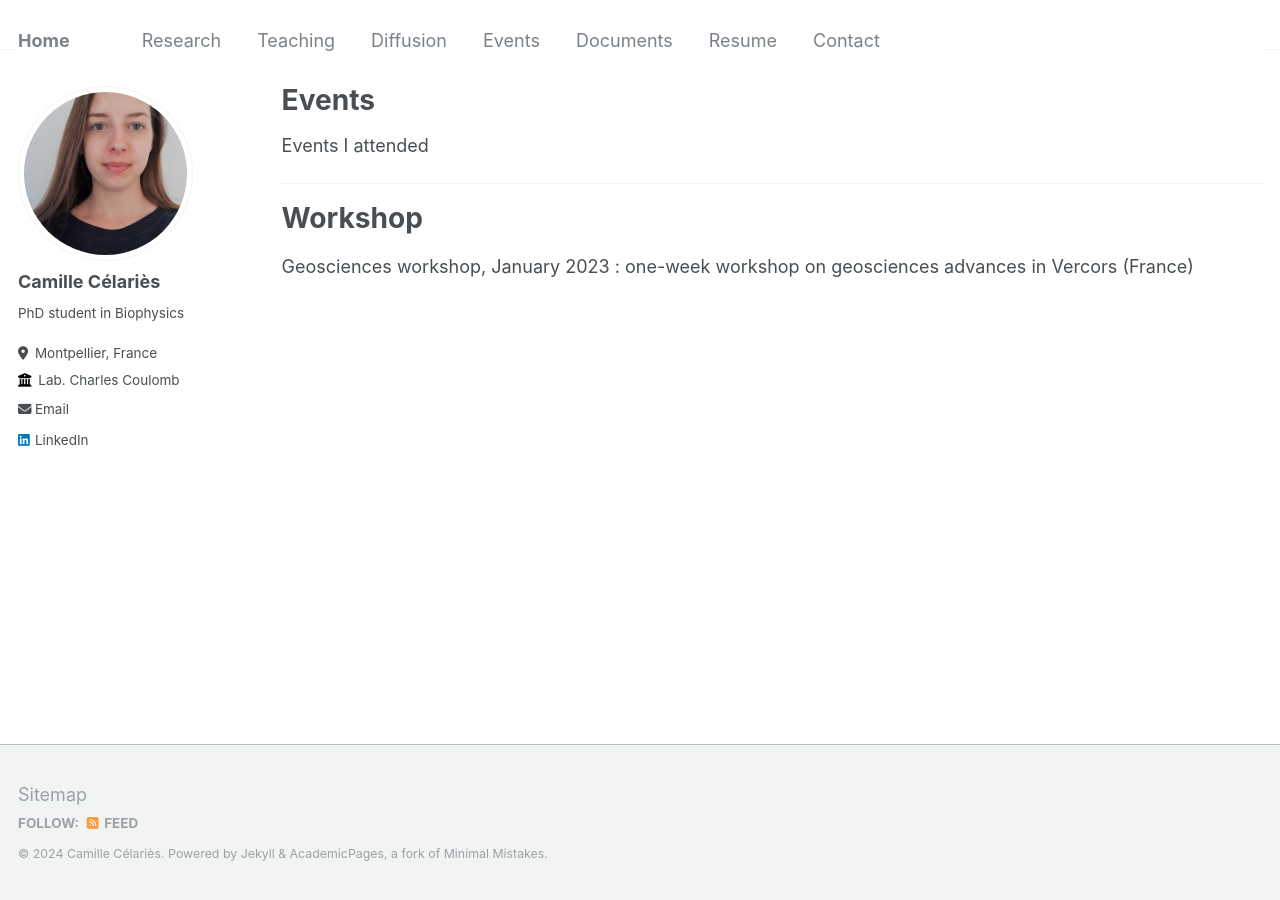
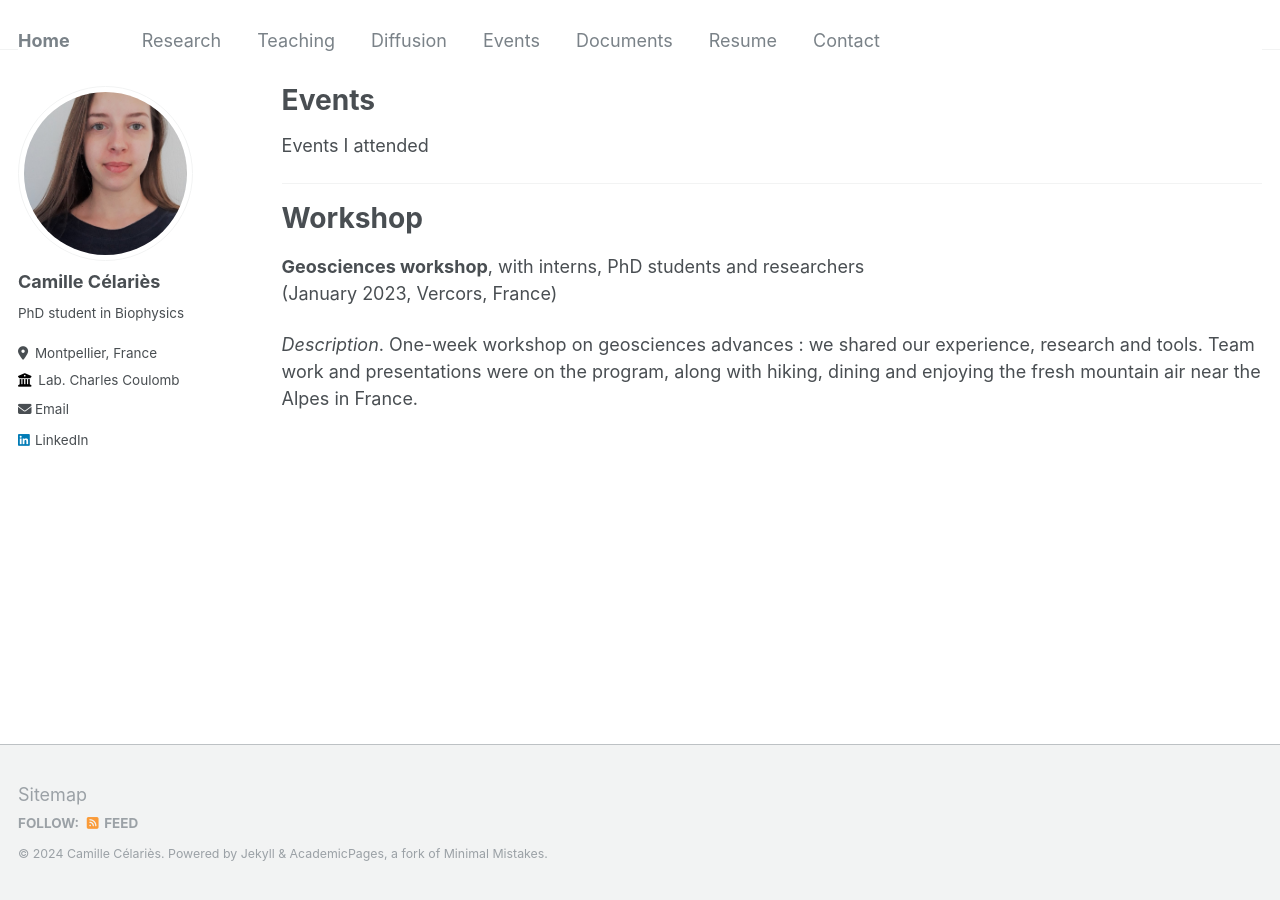
Before and after one commit to camillecelaries/camillecelaries.github.io, a Jekyll site: the page built from _pages/events.md, in a window 1280 px wide. Built offline with Jekyll 4.4.1, drawn with Linux system fonts in a browser that asks for light colours.

Commit message:
Update events.md

```diff
--- a/_pages/events.md
+++ b/_pages/events.md
@@ -14,5 +14,7 @@ Events I attended
 Workshop
 =====
 
-Geosciences workshop,
-January 2023 : one-week workshop on geosciences advances in Vercors (France)
+<b>Geosciences workshop</b>, with interns, PhD students and researchers
+<br>(January 2023, Vercors, France)
+
+<i>Description</i>. One-week workshop on geosciences advances : we shared our experience, research and tools. Team work and presentations were on the program, along with hiking, dining and enjoying the fresh mountain air near the Alpes in France.
```
